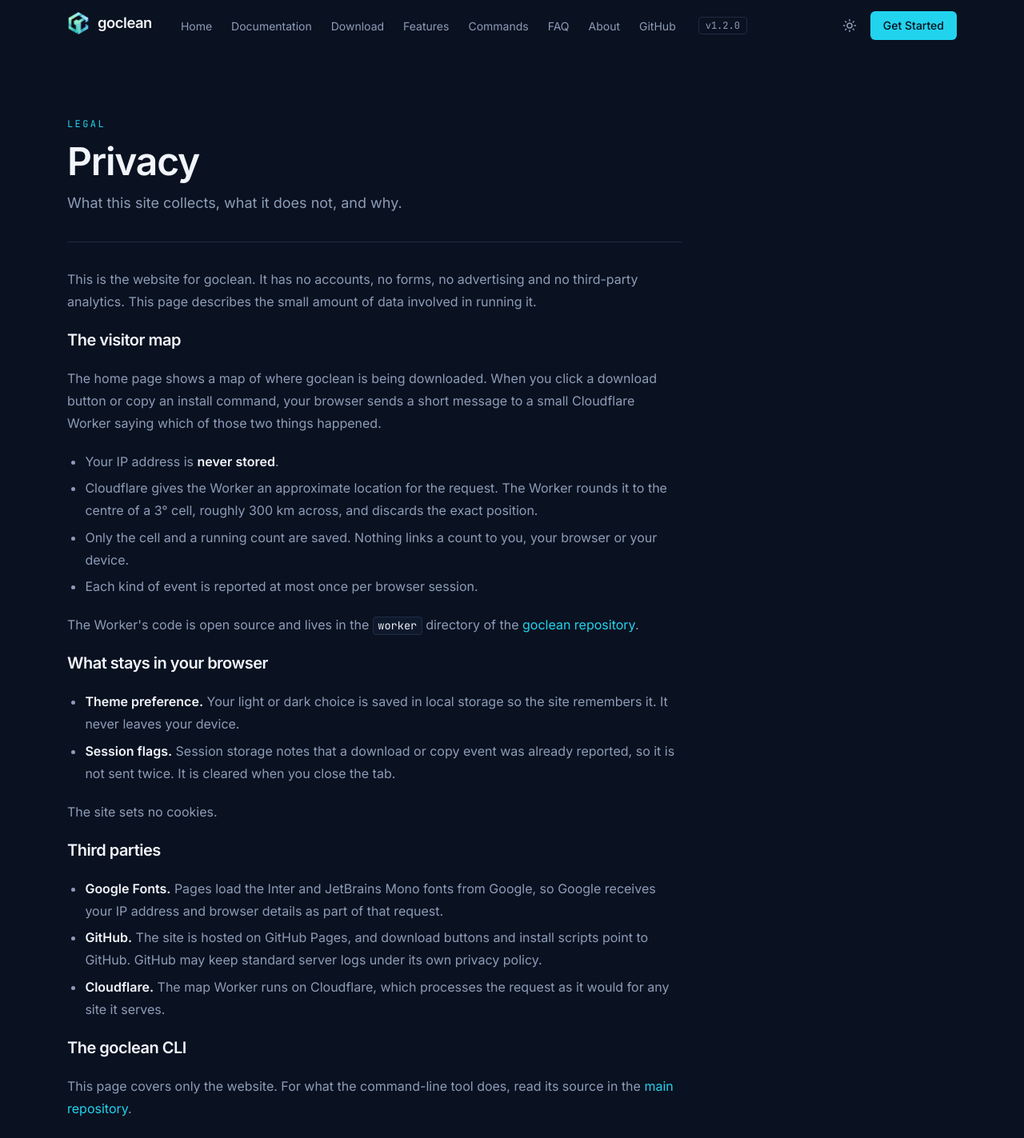
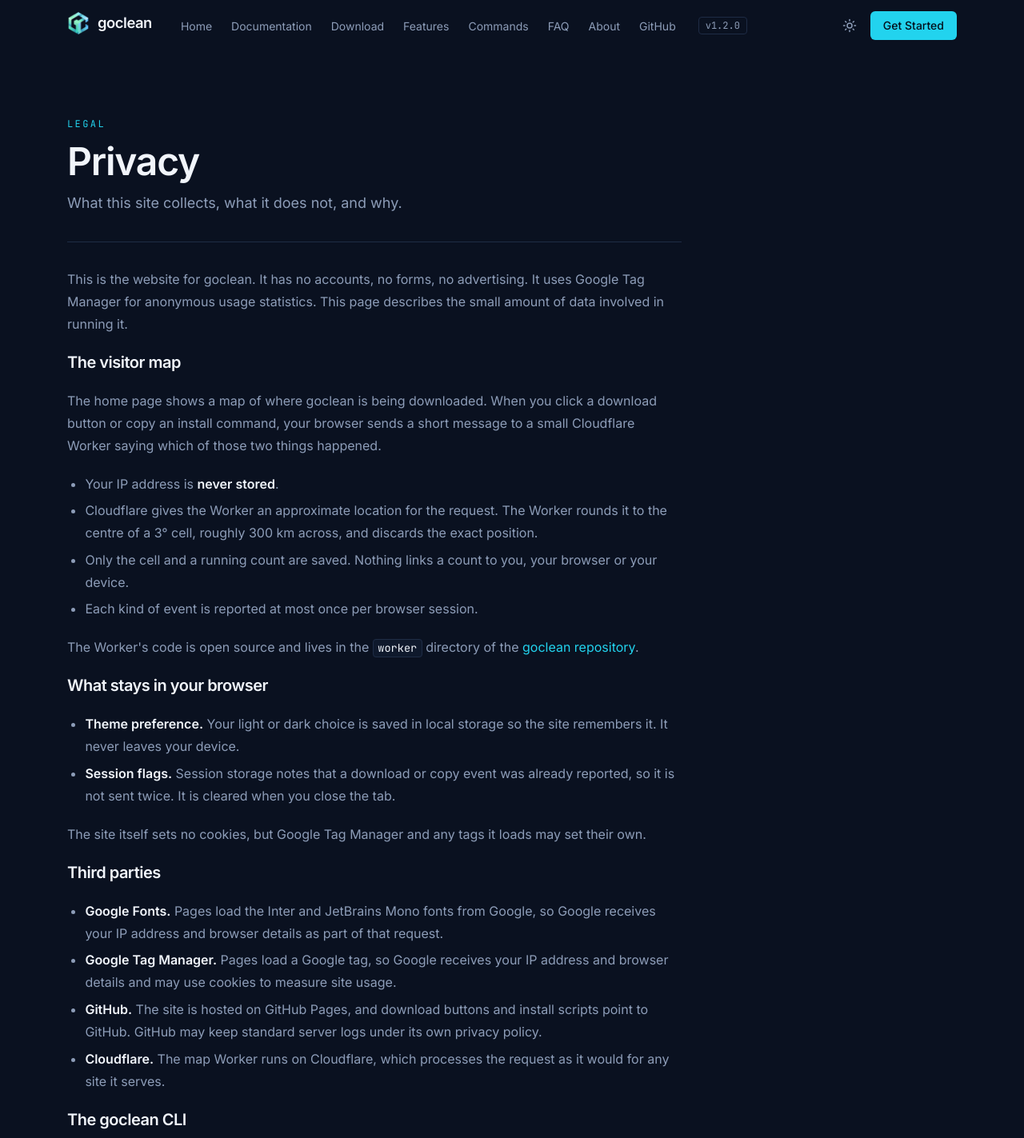
Before and after one commit to ebinskryfon/goclean-desktop, a React (Vite) app: page /privacy in a window 1280 px wide. Shown: the top 1423 px of the page at 80% size. Built offline with nearby package versions, Linux system fonts and the light colour scheme.

Commit message:
Add Google tag and update Privacy page to disclose it
Co-Authored-By: Claude Sonnet 5.5 <noreply@anthropic.com>

```diff
--- a/index.html
+++ b/index.html
@@ -1,6 +1,13 @@
 <!doctype html>
 <html lang="en" data-theme="dark">
   <head>
+    <!-- Google tag -->
+    <script async src="https://www.googletagmanager.com/gtm.js?id=GTM-KFZNWQG6"></script>
+    <script>
+      window.dataLayer = window.dataLayer || [];
+      function gtag(){dataLayer.push(arguments);}
+      gtag('js', new Date());
+    </script>
     <meta charset="UTF-8" />
     <link rel="icon" type="image/png" href="%BASE_URL%favicon.png" />
     <meta name="viewport" content="width=device-width, initial-scale=1.0" />
--- a/src/pages/Privacy.tsx
+++ b/src/pages/Privacy.tsx
@@ -9,7 +9,7 @@ export default function Privacy() {
   usePageTitle('Privacy', PRIVACY_DESC)
   return (
     <Article eyebrow="Legal" title="Privacy" summary="What this site collects, what it does not, and why.">
-      <p>This is the website for goclean. It has no accounts, no forms, no advertising and no third-party analytics. This page describes the small amount of data involved in running it.</p>
+      <p>This is the website for goclean. It has no accounts, no forms, no advertising. It uses Google Tag Manager for anonymous usage statistics. This page describes the small amount of data involved in running it.</p>
 
       <H2>The visitor map</H2>
       <p>The home page shows a map of where goclean is being downloaded. When you click a download button or copy an install command, your browser sends a short message to a small Cloudflare Worker saying which of those two things happened.</p>
@@ -26,11 +26,12 @@ export default function Privacy() {
         <li><strong>Theme preference.</strong> Your light or dark choice is saved in local storage so the site remembers it. It never leaves your device.</li>
         <li><strong>Session flags.</strong> Session storage notes that a download or copy event was already reported, so it is not sent twice. It is cleared when you close the tab.</li>
       </ul>
-      <p>The site sets no cookies.</p>
+      <p>The site itself sets no cookies, but Google Tag Manager and any tags it loads may set their own.</p>
 
       <H2>Third parties</H2>
       <ul>
         <li><strong>Google Fonts.</strong> Pages load the Inter and JetBrains Mono fonts from Google, so Google receives your IP address and browser details as part of that request.</li>
+        <li><strong>Google Tag Manager.</strong> Pages load a Google tag, so Google receives your IP address and browser details and may use cookies to measure site usage.</li>
         <li><strong>GitHub.</strong> The site is hosted on GitHub Pages, and download buttons and install scripts point to GitHub. GitHub may keep standard server logs under its own privacy policy.</li>
         <li><strong>Cloudflare.</strong> The map Worker runs on Cloudflare, which processes the request as it would for any site it serves.</li>
       </ul>
```
